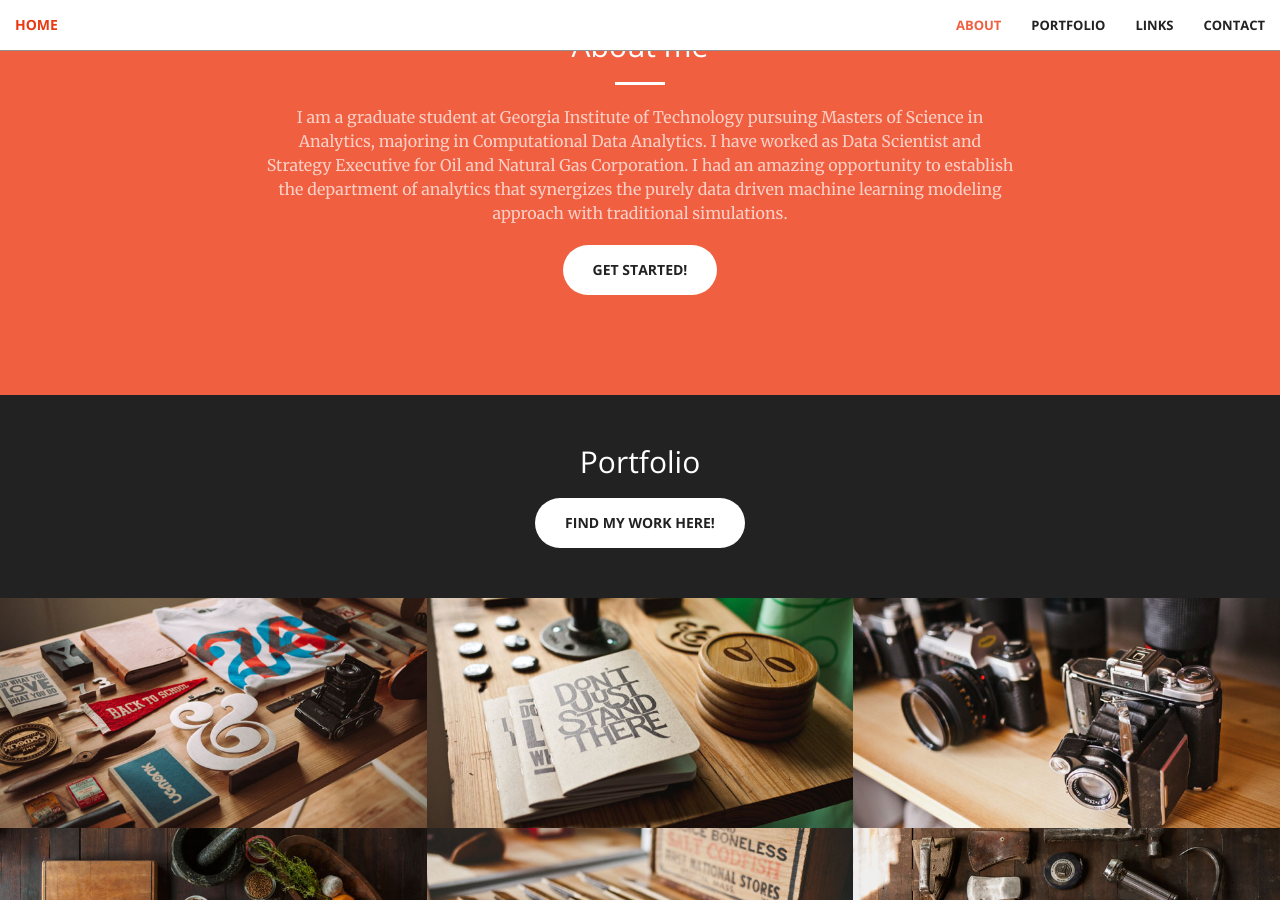
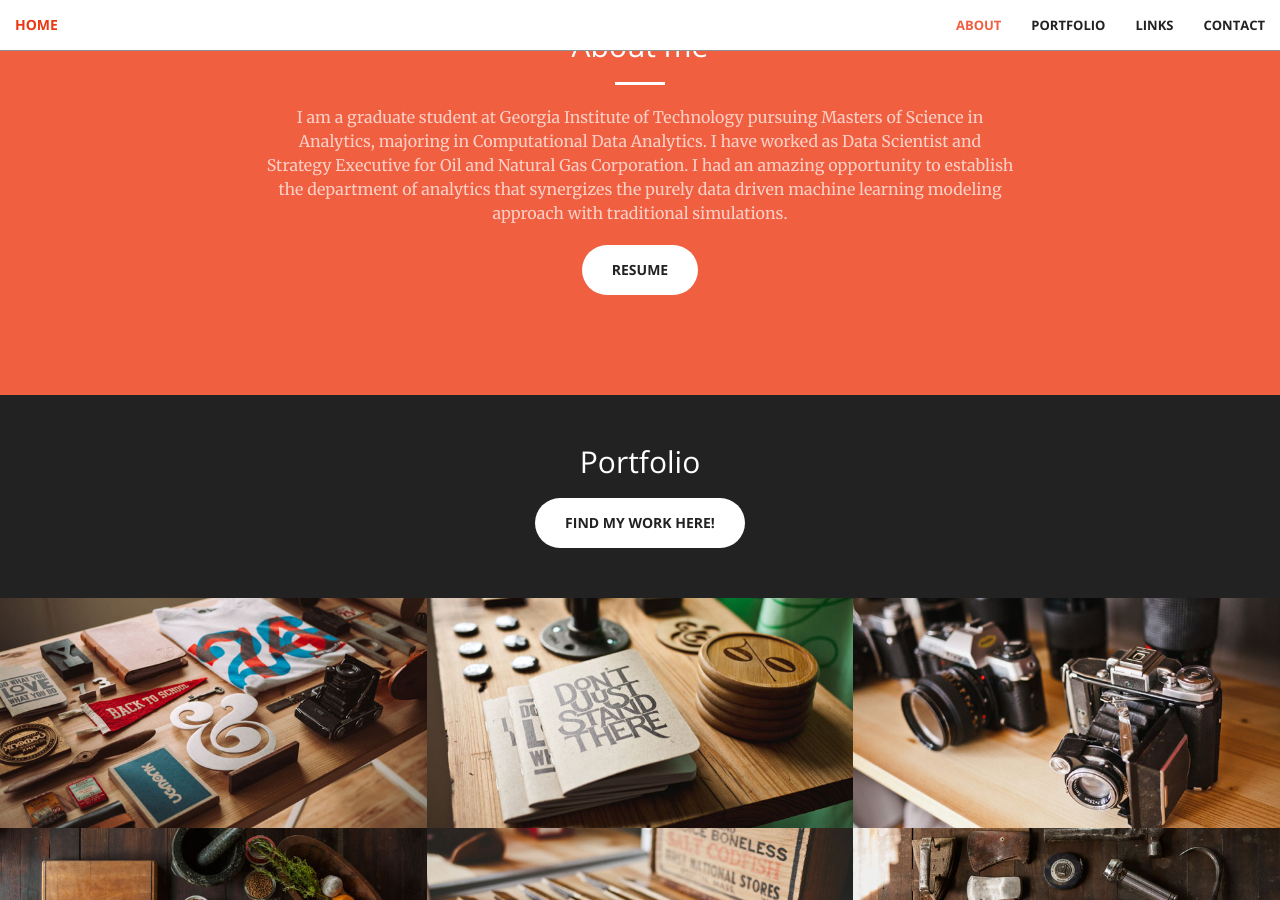
Before and after one commit to patriaabhishek/patriaabhishek.github.io, a Jekyll site: the page built from index.html, in a window 1280 px wide and 900 px high, scrolled down 971 px. Built offline with Jekyll 4.4.1, drawn with Linux system fonts in a browser that asks for light colours.

Commit message:
Added resume download link in the about section

```diff
--- a/_includes/call-to-action.html
+++ b/_includes/call-to-action.html
@@ -5,7 +5,7 @@
                 <h2 class="section-heading">About me</h2>
                 <hr class="light">
                 <p class="text-faded">I am a graduate student at Georgia Institute of Technology pursuing Masters of Science in Analytics, majoring in Computational Data Analytics. I have worked as Data Scientist and Strategy Executive for Oil and Natural Gas Corporation. I had an amazing opportunity to establish the department of analytics that synergizes the purely data driven machine learning modeling approach with traditional simulations.</p>
-                <a href="#aside" class="btn btn-default btn-xl page-scroll">Get Started!</a>
+                <a href="https://github.com/patriaabhishek/abhishek-patria-resume/raw/master/Abhishek_Patria_Resume.pdf" target="_blank" class="btn btn-default btn-xl page-scroll">Resume</a>
             </div>
         </div>
     </div>
```
